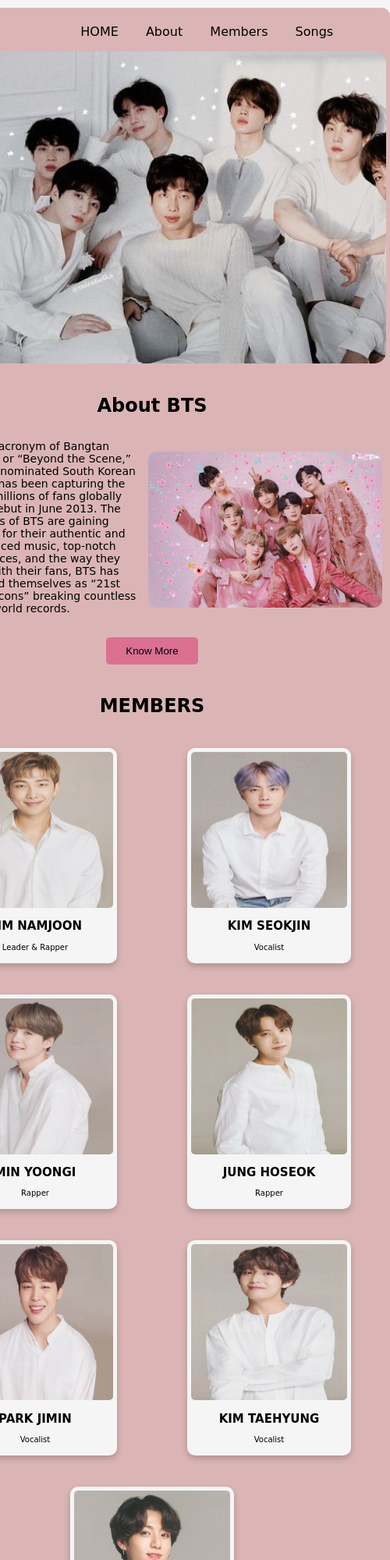
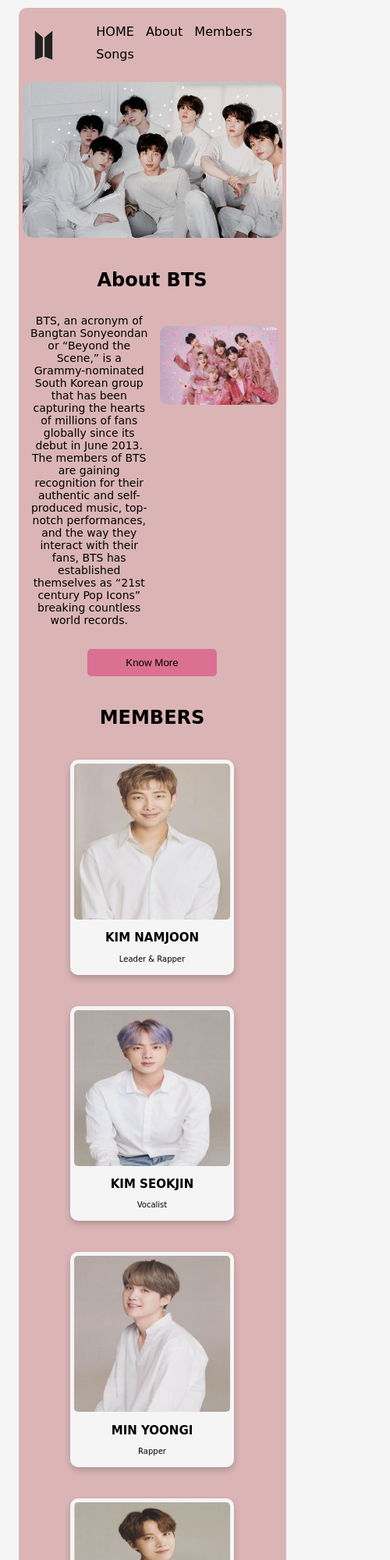
Before and after one commit to Deepikatummala/bts, a plain HTML site: page index.html in a window 390 px wide. Shown: the top 2000 px of the page at 78% size, 500 px wide, since content can reach past the window. Drawn offline with Linux system fonts and the light colour scheme; a web font is replaced by a local one.

Commit message:
sve changes

```diff
--- a/styles.css
+++ b/styles.css
@@ -198,3 +198,155 @@ footer ul li {
   display: inline-block;
   margin-right: 30px;
 }
+
+
+@media (max-width: 1024px) {
+  .main-container {
+    width: 90%;
+  }
+
+  .about-container {
+
+    width: 100%;
+  }
+
+  .description, .group-pic {
+    width: 100%;
+    text-align: center;
+  }
+
+  .group-pic img {
+    width: 100%;
+    height: auto;
+  }
+
+
+  .members-section {
+    width: 100%;
+    text-align: center;
+  }
+
+  .members {
+    display: flex;
+    justify-content: space-around;
+    flex-wrap: wrap;
+    gap: 40px;
+    padding: 20px;
+  }
+
+  .card {
+    width: 200px;
+    background-color: whitesmoke;
+    border-radius: 10px;
+    font-size: 10px;
+    text-align: center;
+    box-shadow: 0 4px 8px 0 rgba(0, 0, 0, 0.2);
+    transition: 0.3s;
+    padding: 5px;
+  }
+  .card img{
+    width: 200px;
+  }
+
+
+  .carousel {
+    width: 100%;
+  }
+}
+
+@media (max-width: 768px) {
+
+
+nav {
+  display: flex;
+  justify-content: space-between;
+  align-items: center;
+}
+nav ul li {
+  display: inline-block;
+  margin-right: 20px;
+}
+nav img {
+  height: 40px;
+}
+
+  .wallpaper {
+    height: 300px;
+  }
+
+  .about-container {
+    width: 100%;
+  }
+
+  .about-button, .album-button {
+    width: 50%;
+  }
+
+
+.members-section {
+  width: 100%;
+  text-align: center;
+}
+
+.members {
+  display: flex;
+  justify-content: space-around;
+  flex-wrap: wrap;
+  gap: 40px;
+  padding: 20px;
+}
+
+.card {
+  width: 200px;
+  background-color: whitesmoke;
+  border-radius: 10px;
+  font-size: 10px;
+  text-align: center;
+  box-shadow: 0 4px 8px 0 rgba(0, 0, 0, 0.2);
+  transition: 0.3s;
+  padding: 5px;
+}
+.card img{
+  width: 200px
+};
+
+  .carousel-button {
+    padding: 5px;
+  }
+
+
+}
+
+@media (max-width: 480px) {
+  .about-button, .album-button {
+    width: 50%;
+  }
+  nav {
+   display: flex;
+   justify-content: center;
+   gap: 40px;
+  }
+
+  nav ul {
+    padding: 0;
+  }
+
+  nav ul li {
+    display: inline-block;
+    margin-right: 10px;
+    margin-bottom: 10px;
+  }
+
+  .wallpaper {
+    height: 200px;
+  }
+
+  .footer-icons {
+    gap: 20px;
+  }
+  footer ul li {
+    display: inline-block;
+    margin-right: 20%;
+  }
+
+}
```
Also changed, not shown: script.js (line endings or trailing spaces).
